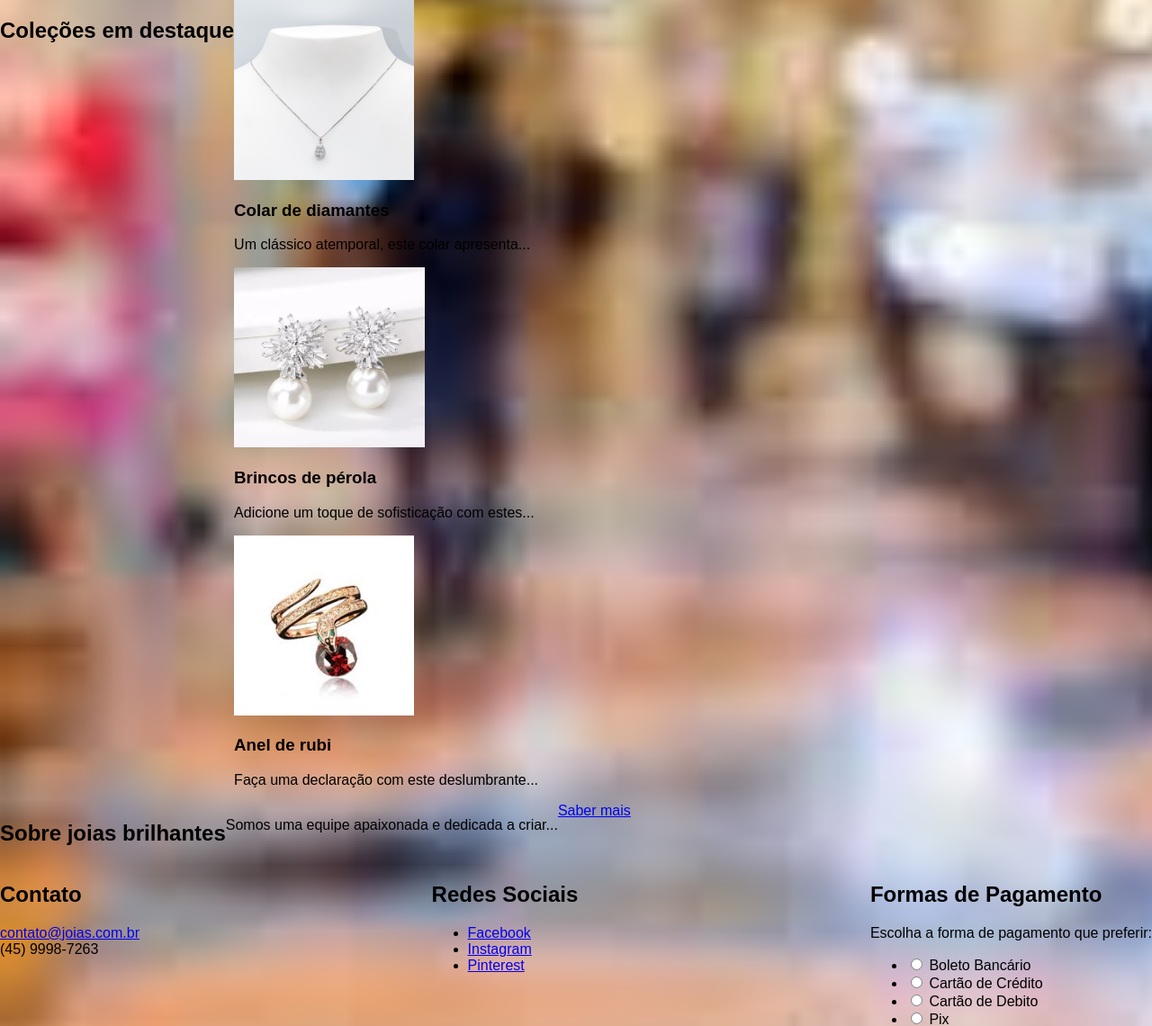
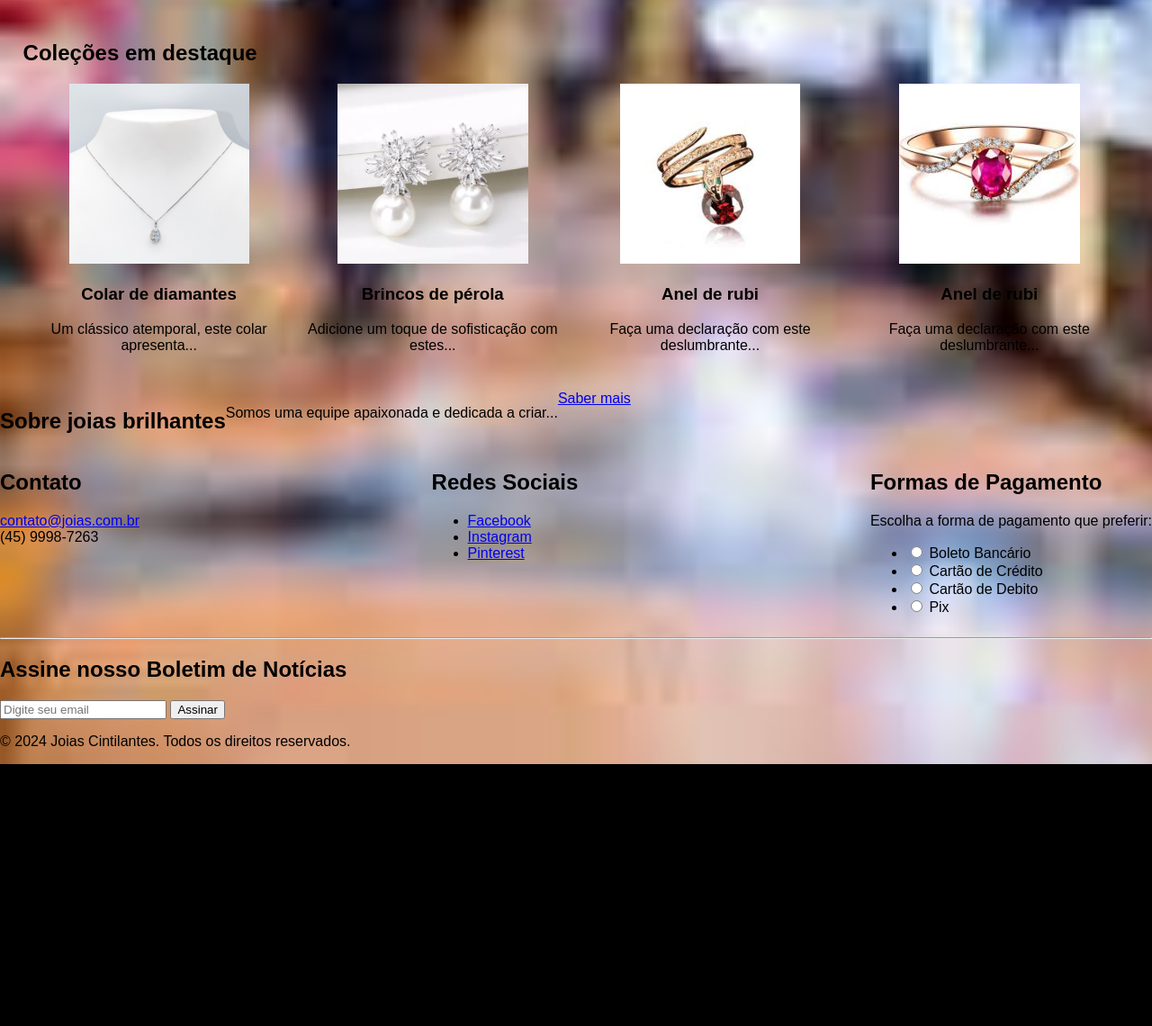
Before and after one commit to anabellmartinez/computa-o-grafica, a PHP site: page /venda.html in a window 1280 px wide; the page is wider, and only the part inside the window is pictured. Shown: the part 919-2059 px from the top of that part at 90% size. After the commit the page ends 1768 px from the top of that part, so only its background shows below. Run offline with PHP 8.4, Linux system fonts and the light colour scheme.

Commit message:
Add files via upload

```diff
--- a/joia/venda.css
+++ b/joia/venda.css
@@ -99,3 +99,25 @@ body {
     width: 10000%;
     height: 600px;
   }
+  .produtos{
+    display: flex;
+    flex-direction: column;
+    margin: 2%;
+
+  }
+  .card{
+    display: flex;
+    flex-direction: row;
+    text-align: center;
+    justify-content: space-between;
+  }
+  .home_black_version{
+    background-color: black;
+  }
+  .header_black .header_top{
+    border-bottom: 1px solid #2d2d2d;
+  }
+  .header_black .social_icone ul li a{
+    background-color:black;
+    color:aliceblue;
+  }
--- a/joia/venda.html
+++ b/joia/venda.html
@@ -32,7 +32,7 @@
 
     <section class="produtos">
       <h2>Coleções em destaque</h2>
-      <div>
+      <div class="card" >
         <div>
           <img id="img" src="imagen.jpg" alt="Imagem do colar">
           <h3>Colar de diamantes</h3>
@@ -48,10 +48,15 @@
           <h3>Anel de rubi</h3>
           <p>Faça uma declaração com este deslumbrante...</p>
         </div>
+        <div>
+          <img id="img" src="images (1).jpeg" alt="Imagem do anel">
+          <h3>Anel de rubi</h3>
+          <p>Faça uma declaração com este deslumbrante...</p>
+        </div>
       </div>
     </section>
 
-    <section class="sobre">
+ <section class="sobre">
       <h2>Sobre joias brilhantes</h2>
       <p>Somos uma equipe apaixonada e dedicada a criar...</p>
       <a href="#">Saber mais</a>
```
Also changed, not shown: joia/images (1).jpeg (added).
